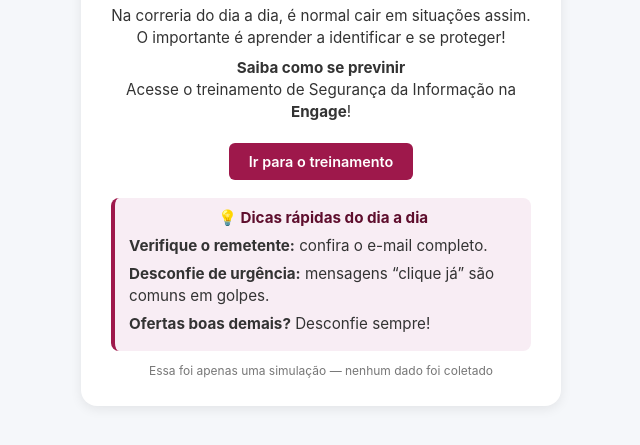
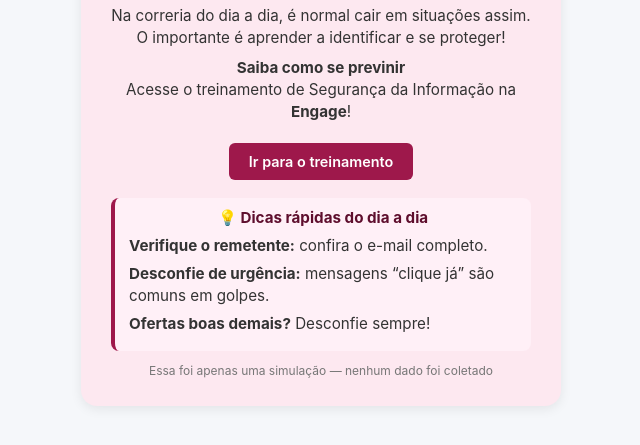
Before and after one commit to Maicon-Souza/lading-page, a plain HTML site: page index.html in a window 1280 px wide. Shown: the part 277-722 px from the top of the page, without its empty margins (319-959 px from the left). Drawn offline with Linux system fonts and the light colour scheme.

Commit message:
Editando cores de fundo

```diff
--- a/index.html
+++ b/index.html
@@ -17,7 +17,7 @@
     }
 
     .card {
-      background: #fff;
+      background: #fde8f0; /* fundo clarinho inspirado na cor primária */
       border-radius: 16px;
       box-shadow: 0 3px 12px rgba(0, 0, 0, 0.08);
       padding: 28px 30px;
@@ -33,7 +33,7 @@
     }
 
     h1 {
-      color: #000000; /* cor primária */
+      color: #000000;
       font-size: 1.4rem;
       margin: 6px 0 8px;
     }
@@ -62,7 +62,7 @@
     }
 
     .tips {
-      background: #f8edf4; /* tom leve da cor primária para fundo */
+      background: #fff0f7; /* tom bem clarinho da cor primária */
       border-left: 4px solid #9e184b; /* cor primária */
       border-radius: 8px;
       padding: 10px 14px;
```
